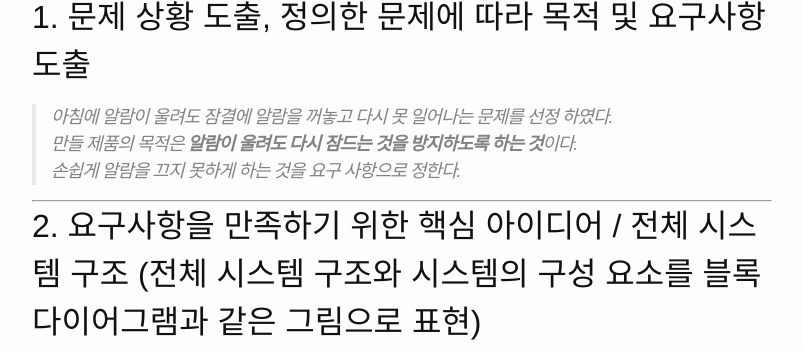
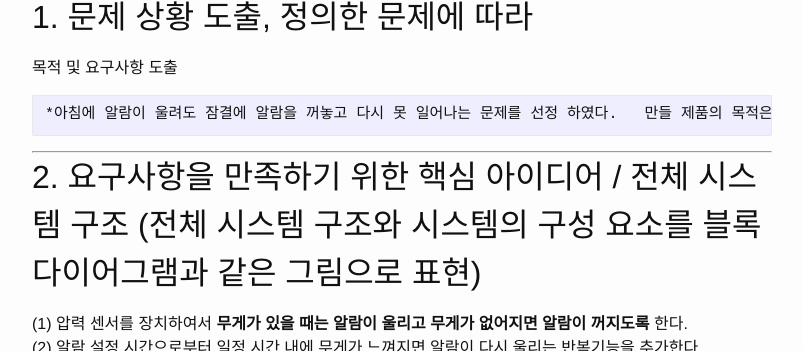
Before and after one commit to mkdhsi/mkdhsi.github.io, a Jekyll site: the page built from _posts/2016-06-13-hello.markdown, in a window 1280 px wide and 900 px high, scrolled down 797 px, cut to the strip 261-612 px from the top of the window. Shown: the whole strip, without its empty margins (238-1041 px from the left). Built offline with Jekyll 4.4.1, drawn with Linux system fonts in a browser that asks for light colours.

```diff
--- a/_posts/2016-06-13-hello.markdown
+++ b/_posts/2016-06-13-hello.markdown
@@ -40,9 +40,10 @@ categories: jekyll update
 ***
 
 
-## 1. 문제 상황 도출, 정의한 문제에 따라 목적 및 요구사항 도출
+## 1. 문제 상황 도출, 정의한 문제에 따라
+목적 및 요구사항 도출
 
-> 아침에 알람이 울려도 잠결에 알람을 꺼놓고 다시 못 일어나는 문제를 선정 하였다.
+	*아침에 알람이 울려도 잠결에 알람을 꺼놓고 다시 못 일어나는 문제를 선정 하였다.
 만들 제품의 목적은 **알람이 울려도 다시 잠드는 것을 방지하도록 하는 것**이다.
 손쉽게 알람을 끄지 못하게 하는 것을 요구 사항으로 정한다.
 
```
